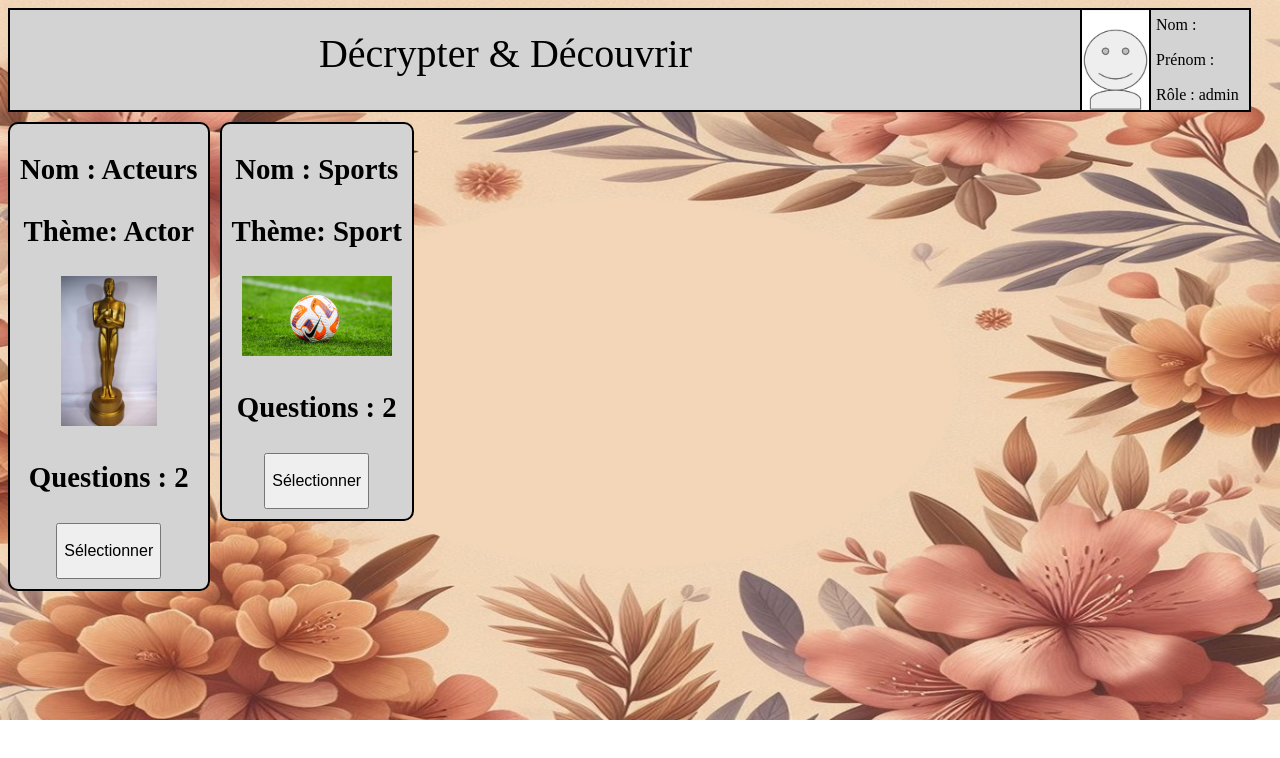
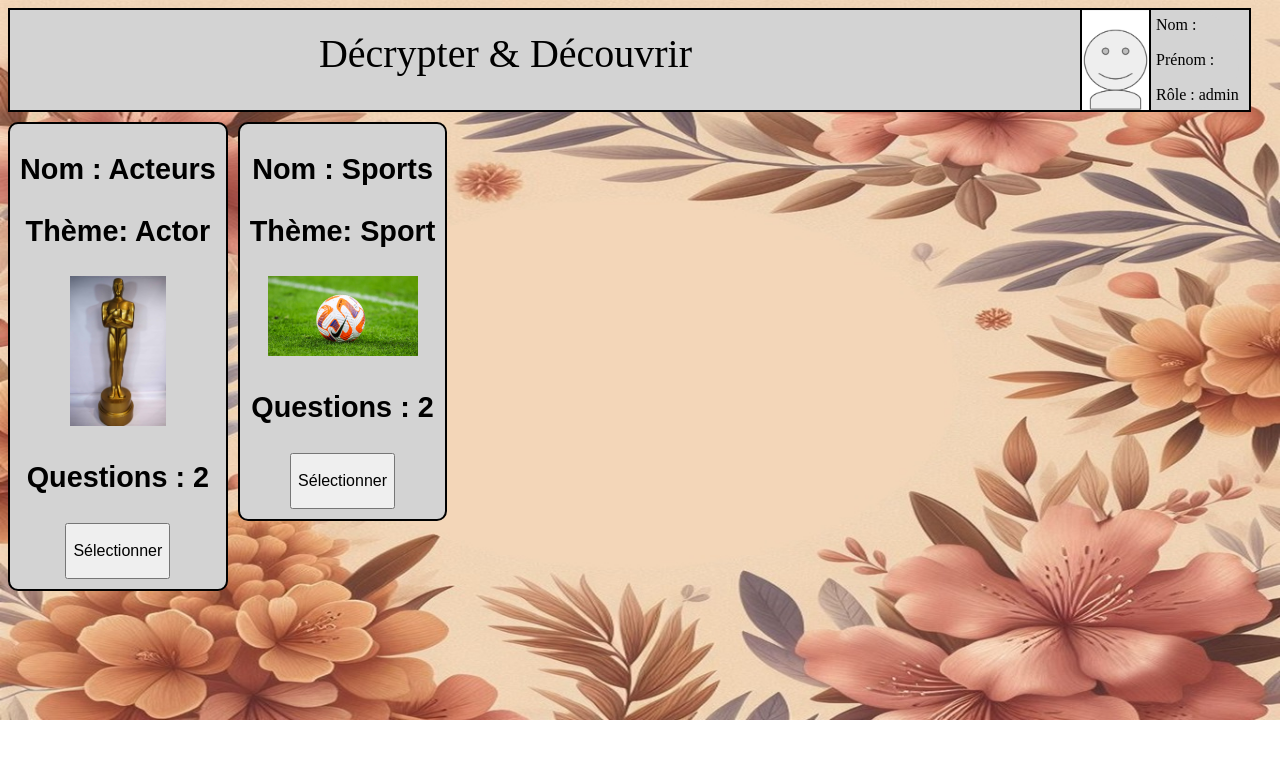
Before and after one commit to 2019-2020-ps6/2023-2024-ps6-dndeveloppers, an Angular app in the folder front-end/: page /home/listQuiz in a window 1280 px wide. Shown: the top 758 px of the page. Built offline with nearby package versions, Linux system fonts and the light colour scheme.

Commit message:
changement police d ecriture

```diff
--- a/front-end/src/app/quiz/choixQuiz/choixQuiz.component.scss
+++ b/front-end/src/app/quiz/choixQuiz/choixQuiz.component.scss
@@ -9,6 +9,7 @@
     padding-right: 10px;
     padding-bottom: 10px;
     text-align: center;
+    font-family: "OpenDyslexic", sans-serif;
 }
 
 #imageQuiz {
```
